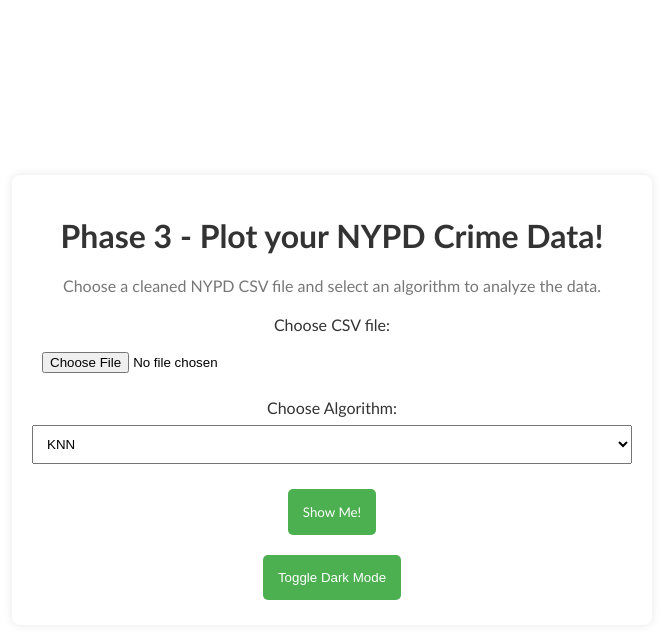
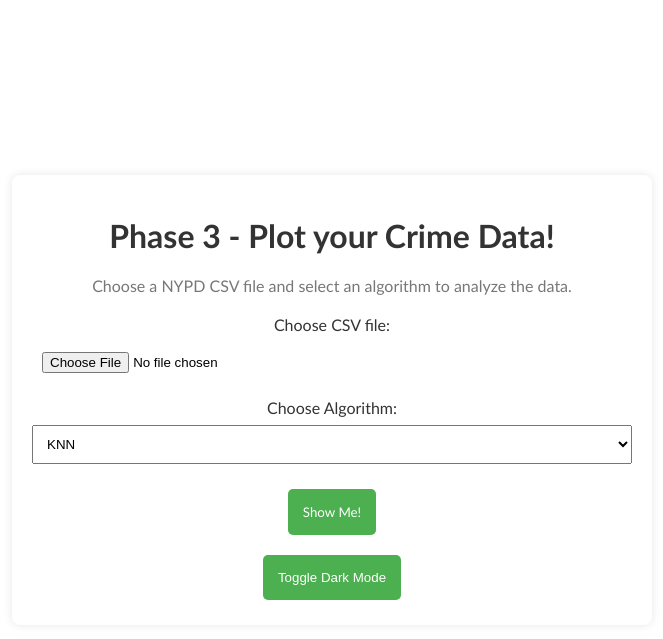
Before and after one commit to datischris/nyc-crime-analysis, a Flask app: page / in a window 1280 px wide. Shown: the top 639 px of the page, without its empty margins (308-971 px from the left). Run offline with Flask 3, Linux system fonts and the light colour scheme.

Commit message:
changes to index.html

```diff
--- a/src/phase3/templates/index.html
+++ b/src/phase3/templates/index.html
@@ -119,8 +119,8 @@
 </head>
 <body>
     <div class="container">
-        <h1>Phase 3 - Plot your NYPD Crime Data!</h1>
-        <p>Choose a cleaned NYPD CSV file and select an algorithm to analyze the data.</p>
+        <h1>Phase 3 - Plot your Crime Data!</h1>
+        <p>Choose a NYPD CSV file and select an algorithm to analyze the data.</p>
         <form method="post" enctype="multipart/form-data">
             <label for="file">Choose CSV file:</label>
             <input type="file" name="file" accept=".csv" required>
```
